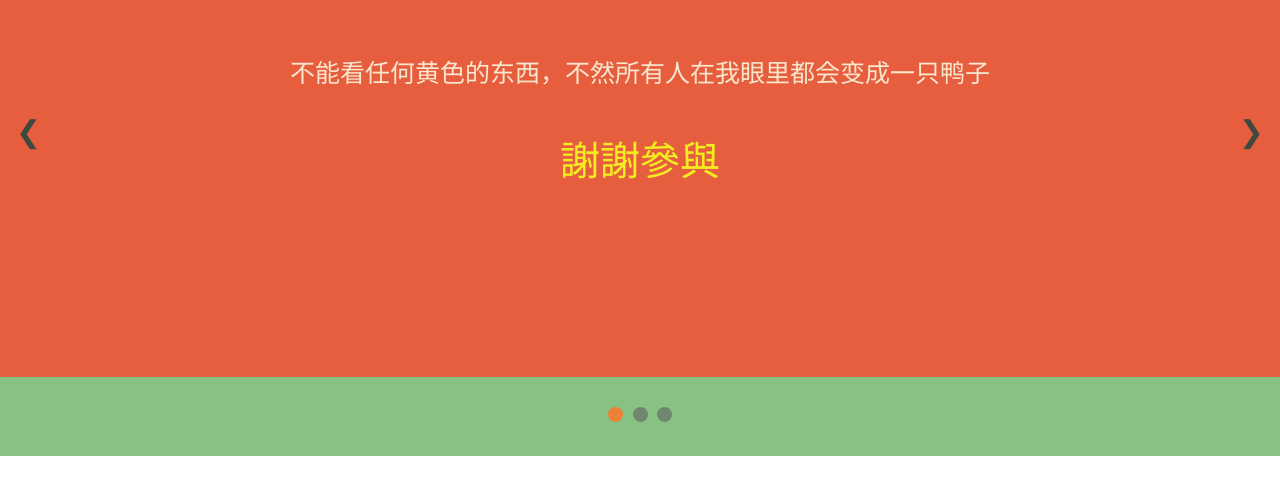
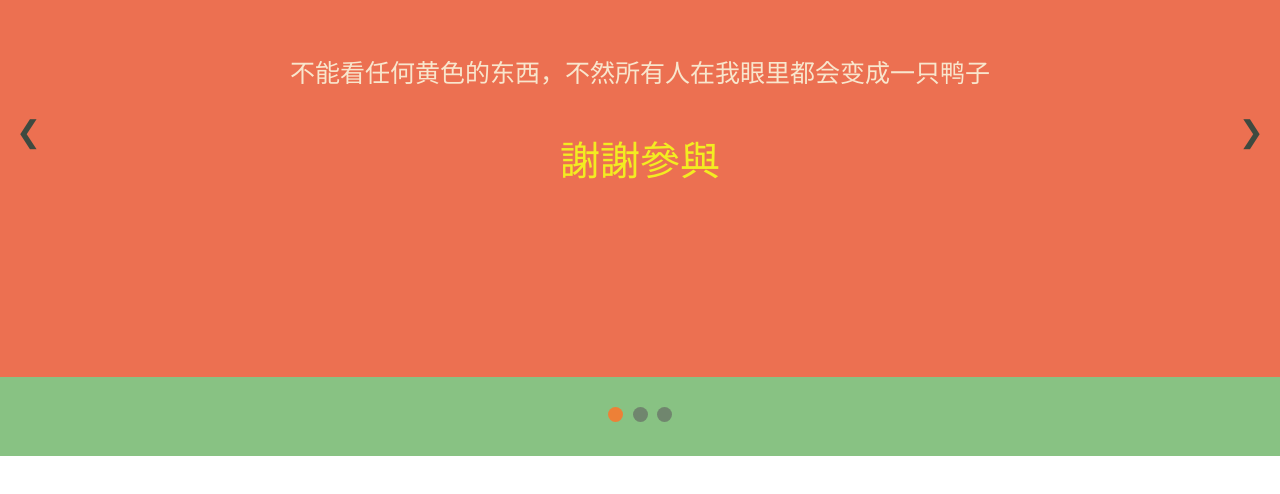
Before and after one commit to zooeyng/0211, a plain HTML site: page bd1.html in a window 1280 px wide. Shown: the part 122-616 px from the top of the page. Drawn offline with Linux system fonts and the light colour scheme.

Commit message:
Update bd1.html

```diff
--- a/bd1.html
+++ b/bd1.html
@@ -41,7 +41,7 @@
     /* Slideshow container */
     .slideshow-container {
       position: relative;
-      background: #E75E3F;
+      background: #EC7051;
     }
 
     /* Slides */
```
